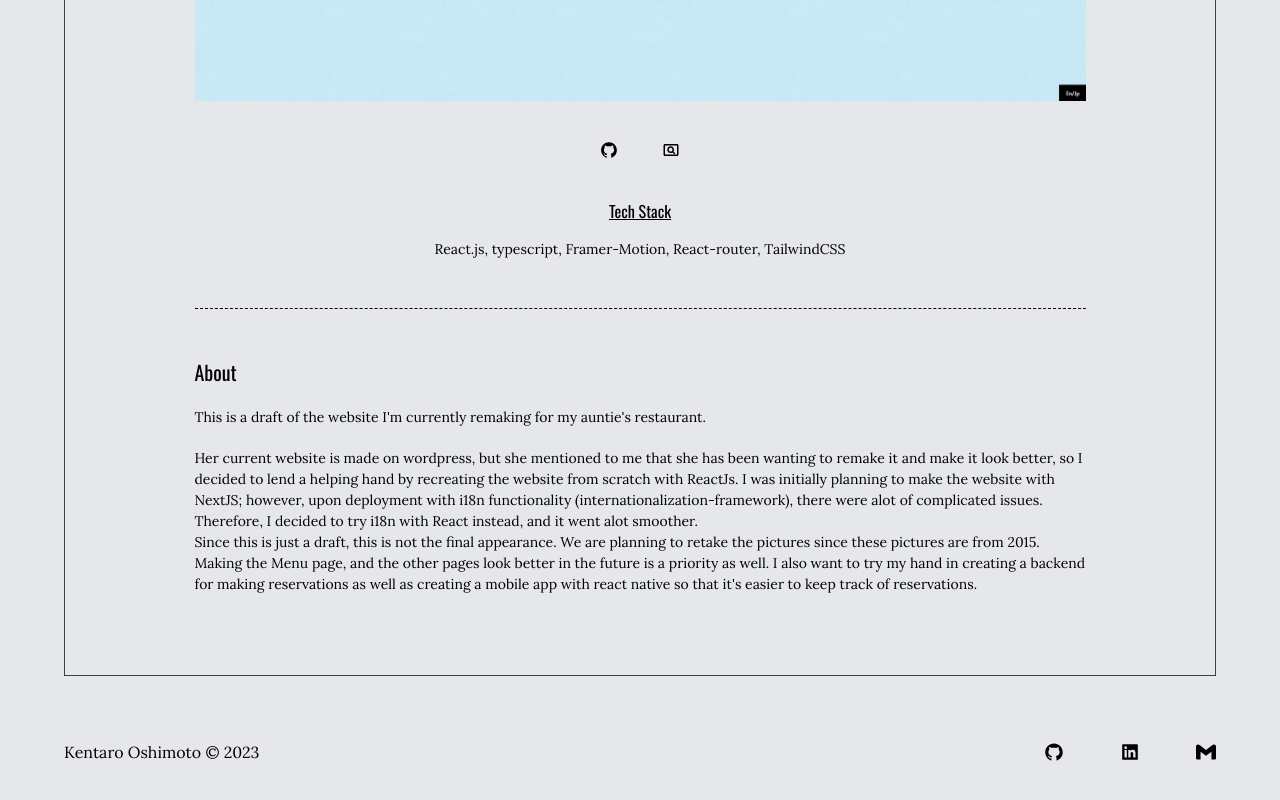
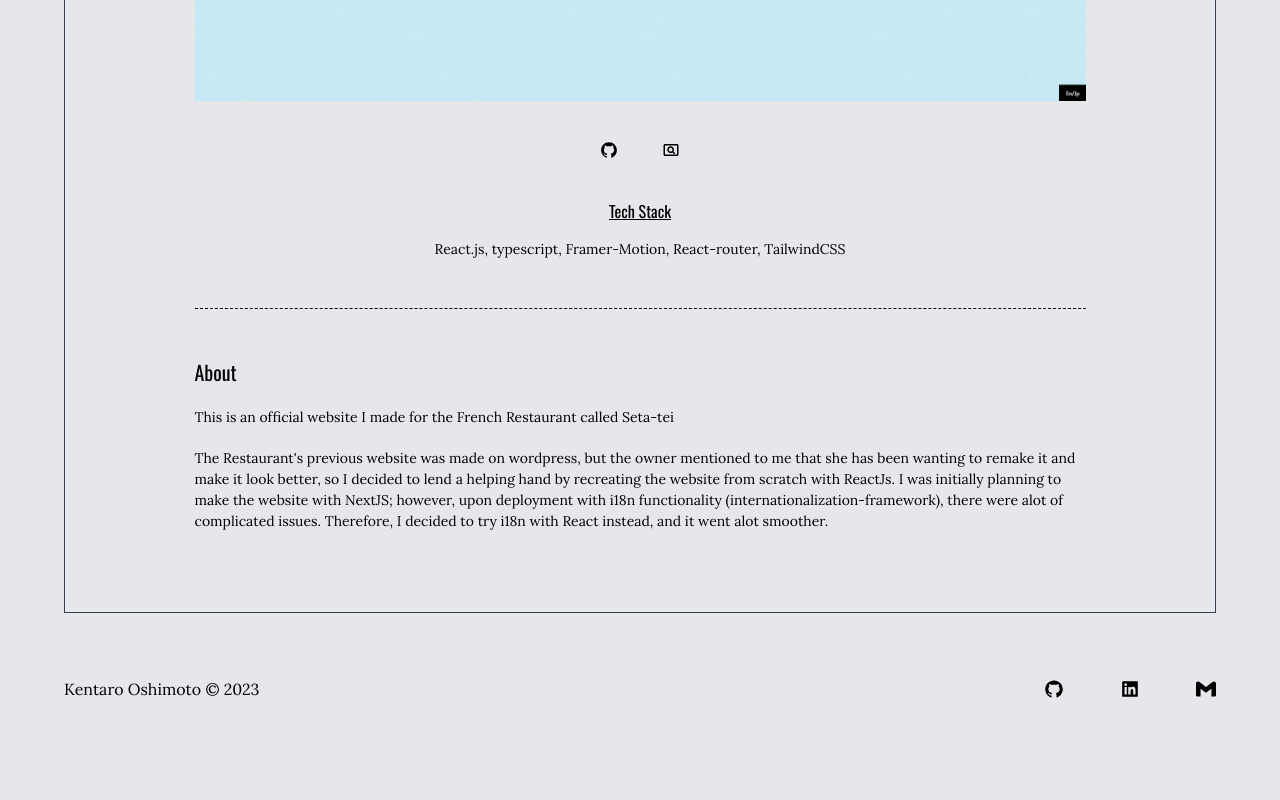
Before and after one commit to bap-ssbm/portfolio, a Next.js app: page /portfolio/seta-tei in a window 1280 px wide. Shown: the part 686-1486 px from the top of the page. After the commit the page ends 1451 px from the top, so only its background shows below. Built offline with nearby package versions, Linux system fonts and the light colour scheme.

Commit message:
Add files via upload

```diff
--- a/app/portfolio/seta-tei/page.tsx
+++ b/app/portfolio/seta-tei/page.tsx
@@ -1,16 +1,13 @@
 import { FC } from 'react'
 import AboutTemplate from '../components/AboutTemplate'
 
-interface pageProps {
-
-}
-
+interface pageProps {}
 const page: FC<pageProps> = ({ }) => {
     return (
         <AboutTemplate title='Restaurant Page / Hayama Seta-tei'
             src='/images/portfolio/personal/new-setatei.jpg'
-            github='https://github.com/bap-ssbm/seta-react-draft'
-            link='https://seta-react-draft.vercel.app/'>
+            github='https://github.com/bap-ssbm/seta-tei'
+            link='https://seta-tei.vercel.app/'>
             <div className='text-center'>
                 <h3 className='text-[16px] font-Oswald underline mb-4'>
                     Tech Stack
@@ -24,24 +21,14 @@ const page: FC<pageProps> = ({ }) => {
                 About
             </h2>
             <p className='mb-5'>
-                This is a draft of the website I'm currently remaking for my auntie's restaurant.
+                This is an official website I made for the French Restaurant called Seta-tei
             </p>
             <p>
-                Her current website is made on wordpress, but she mentioned to me that she has been wanting to remake it and make it look better,
+                The Restaurant's previous website was made on wordpress, but the owner mentioned to me that she has been wanting to remake it and make it look better,
                 so I decided to lend a helping hand by recreating the website from scratch with ReactJs.
                 I was initially planning to make the website with NextJS; however, upon deployment with i18n functionality (internationalization-framework), there were alot of complicated issues.
                 Therefore, I decided to try i18n with React instead, and it went alot smoother.
             </p>
-            <p>
-                Since this is just a draft, this is not the final appearance. We are planning to retake the pictures since these pictures are from 2015.
-                Making the Menu page, and the other pages look better in the future is a priority as well.
-                I also want to try my hand in creating a backend for making reservations as well as creating a mobile app with react native so that it's easier
-                to keep track of reservations.
-            </p>
-
-
-
-
         </AboutTemplate>
     )
 }
```
